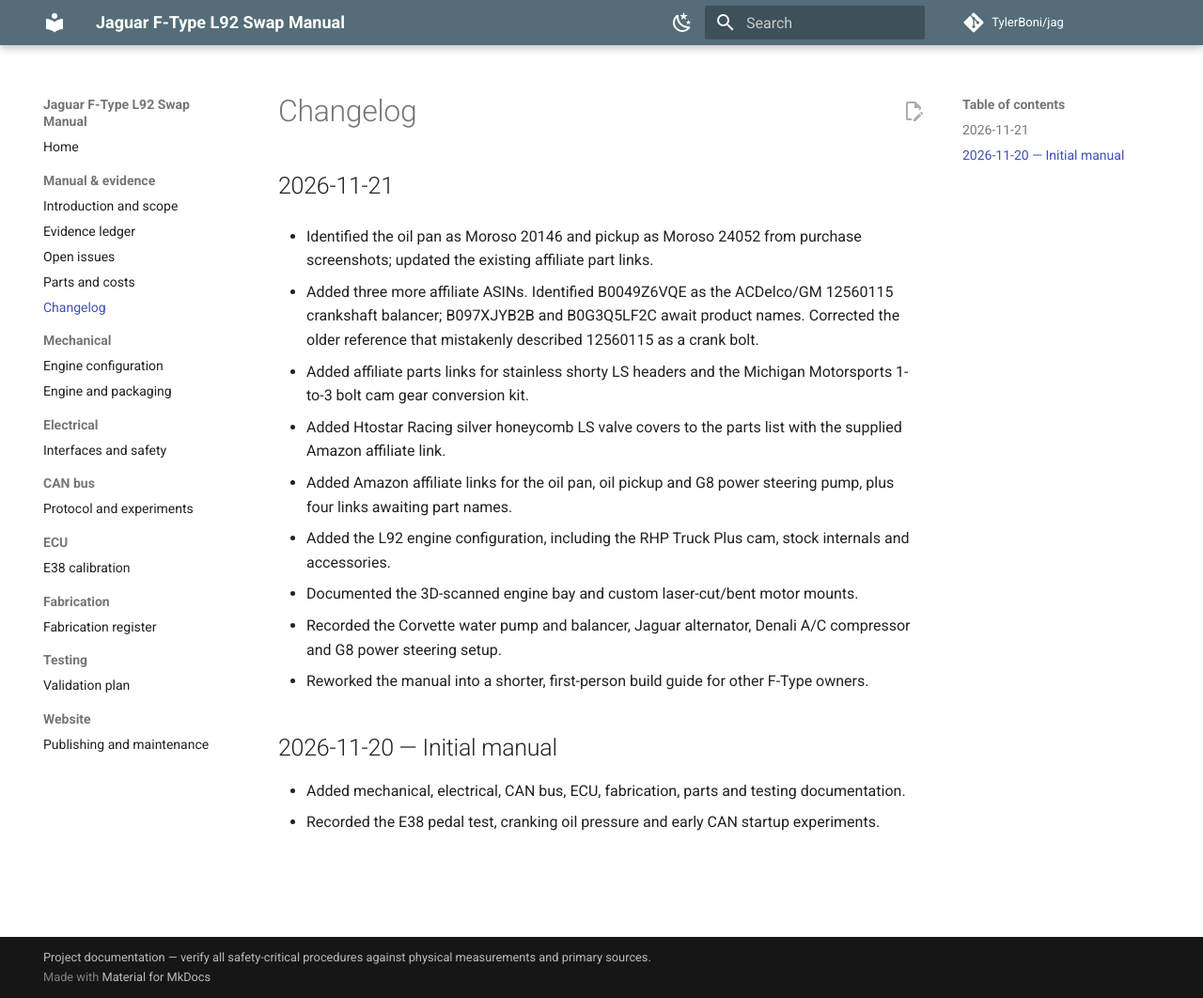
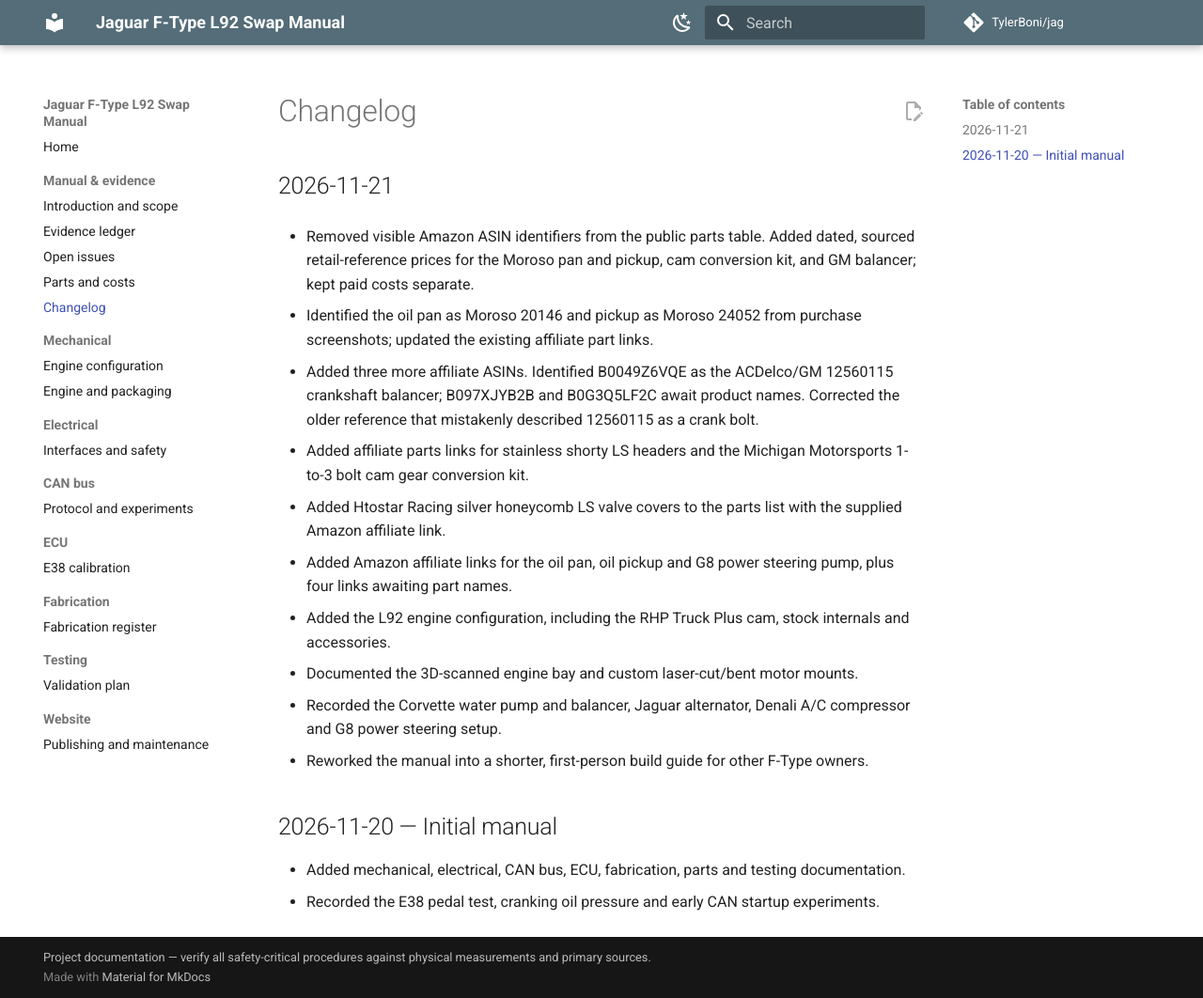
Before and after one commit to TylerBoni/jag, an MkDocs documentation site: the page built from build-manual/CHANGELOG.md, in a window 1280 px wide and 1062 px high. Shown: the whole window at 94% size. Built offline with MkDocs 1.6.1 and Material for MkDocs 9.7.7, drawn with Linux system fonts in a browser that asks for light colours; comment, search, counter and statistics services are not loaded.

Commit message:
docs: record clean part links and price-reference update

```diff
--- a/build-manual/CHANGELOG.md
+++ b/build-manual/CHANGELOG.md
@@ -1,6 +1,8 @@
 # Changelog
 
 ## 2026-11-21
+
+- Removed visible Amazon ASIN identifiers from the public parts table. Added dated, sourced retail-reference prices for the Moroso pan and pickup, cam conversion kit, and GM balancer; kept paid costs separate.
 
 - Identified the oil pan as Moroso 20146 and pickup as Moroso 24052 from purchase screenshots; updated the existing affiliate part links.
 
```
